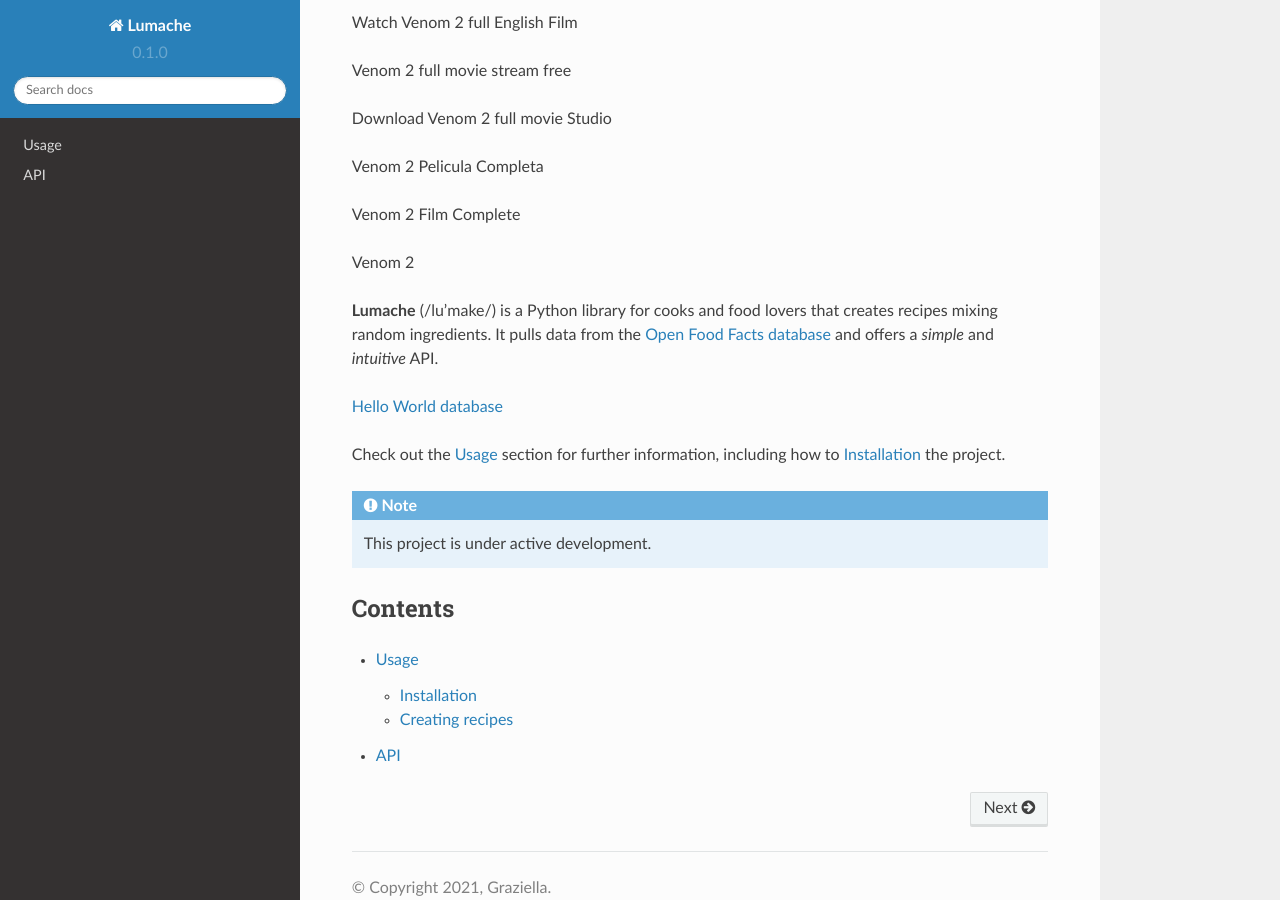
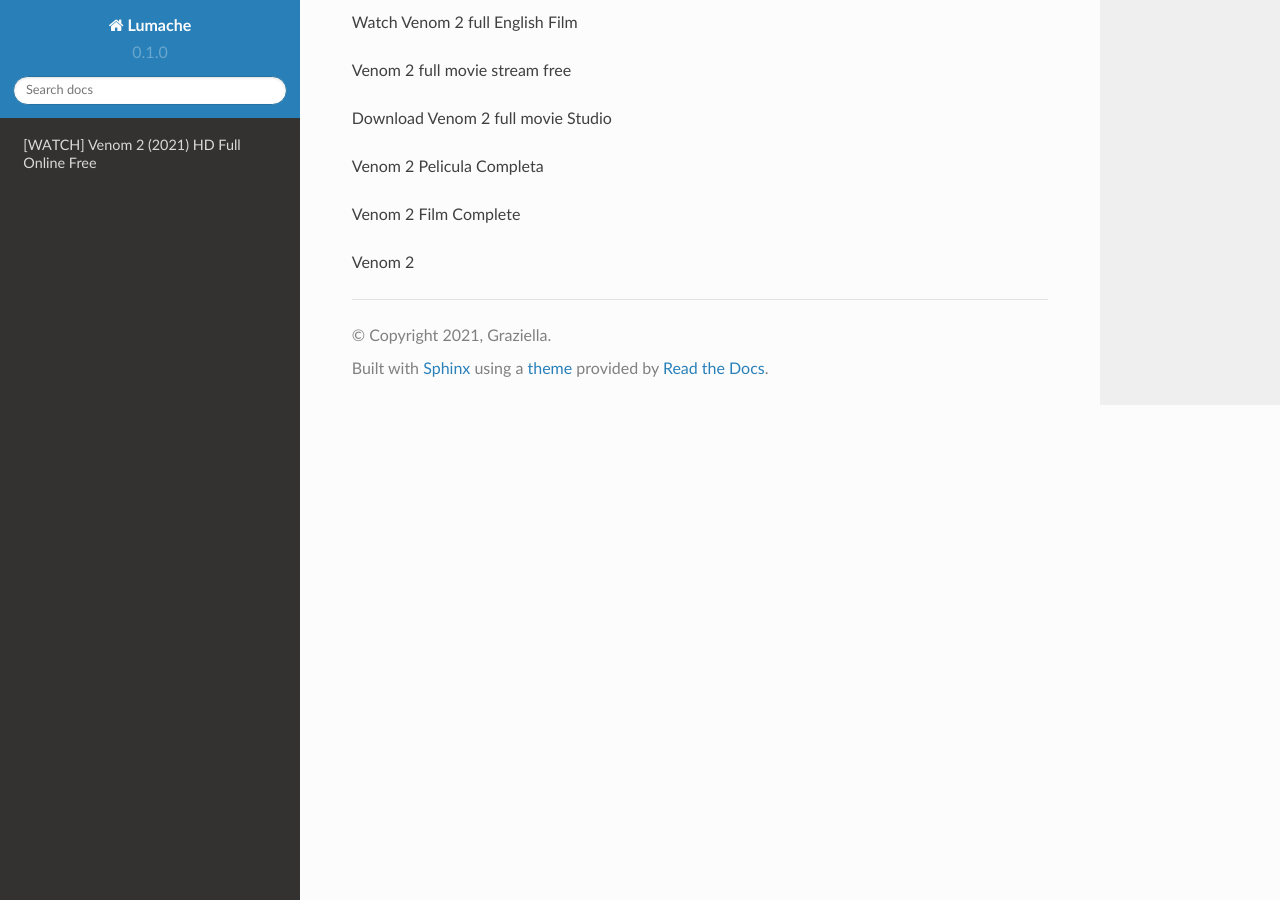
Before and after one commit to Oghenea/ogh, a Sphinx documentation site: the page built from docs/source/index.rst, in a window 1280 px wide and 900 px high, scrolled down 5285 px. Built offline with Sphinx 7.4.7 and the Read the Docs theme 2.0.0, drawn with Linux system fonts in a browser that asks for light colours.

Commit message:
Update index.rst

```diff
--- a/docs/source/index.rst
+++ b/docs/source/index.rst
@@ -86,26 +86,3 @@
 Venom 2 Film Complete
 
 Venom 2
-
-
-**Lumache** (/lu'make/) is a Python library for cooks and food lovers
-that creates recipes mixing random ingredients.
-It pulls data from the `Open Food Facts database <https://world.openfoodfacts.org/>`_
-and offers a *simple* and *intuitive* API.
-
-`Hello World database <https://freebitco.in/?op=home/>`_
-
-Check out the :doc:`usage` section for further information, including
-how to :ref:`installation` the project.
-
-.. note::
-
-   This project is under active development.
-
-Contents
---------
-
-.. toctree::
-
-   usage
-   api
```
